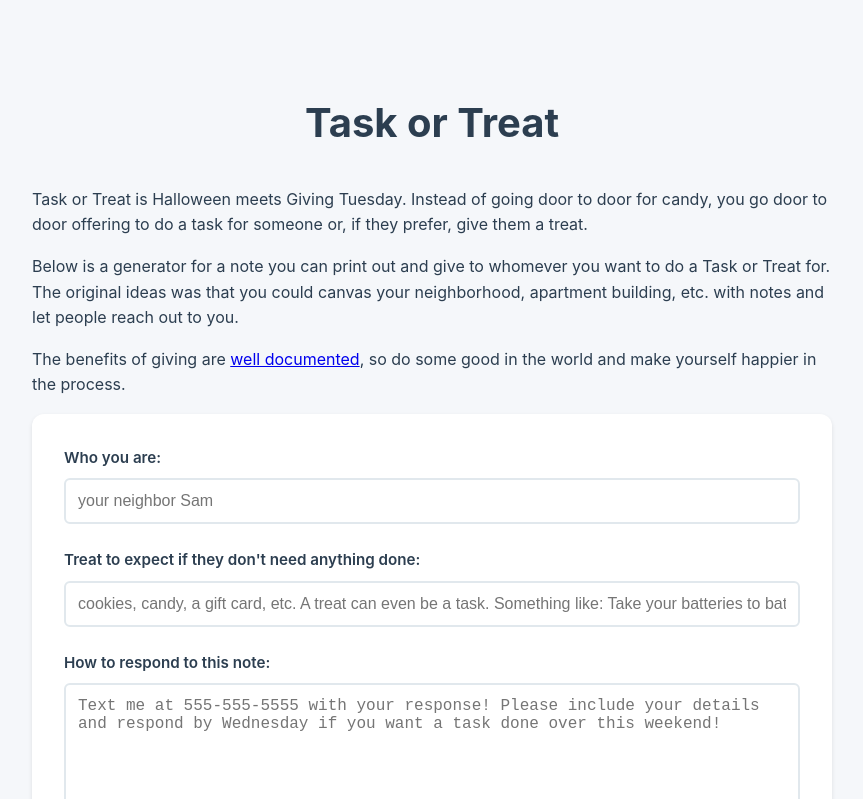
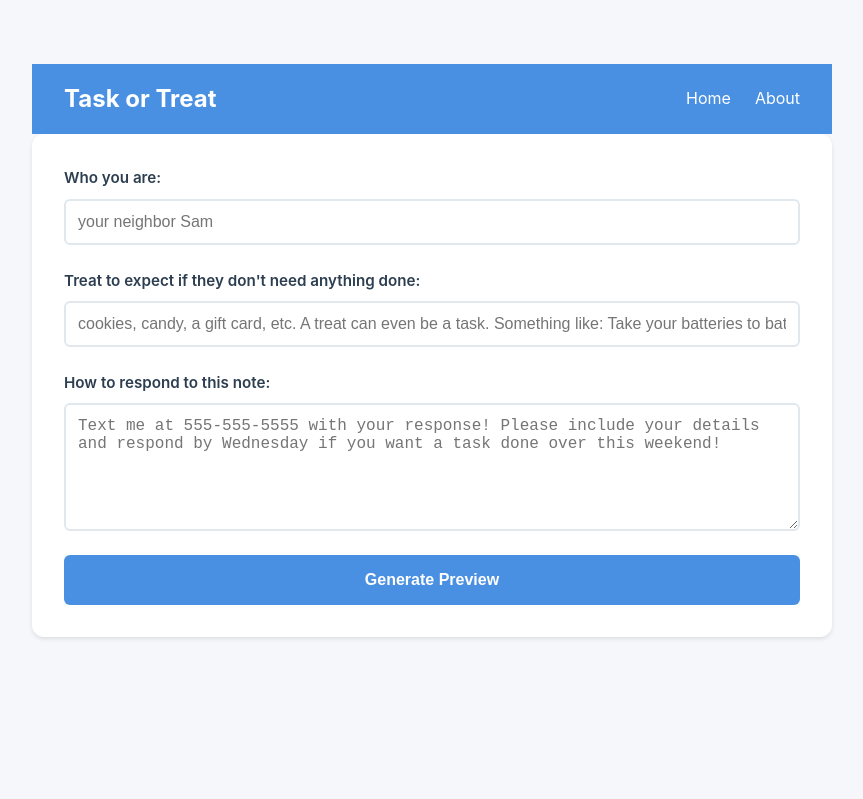
Before and after one commit to taskortreat/taskortreat.github.io, a React (Vite) app: page / in a window 1280 px wide. Shown: the top 799 px of the page, without its empty margins (208-1071 px from the left). Built offline with nearby package versions, Linux system fonts and the light colour scheme; what @react-pdf/renderer would draw is missing.

Commit message:
add about page

```diff
--- a/package.json
+++ b/package.json
@@ -16,7 +16,8 @@
     "@react-pdf/renderer": "^4.1.5",
     "gh-pages": "^6.2.0",
     "react": "^18.3.1",
-    "react-dom": "^18.3.1"
+    "react-dom": "^18.3.1",
+    "react-router-dom": "^7.0.2"
   },
   "devDependencies": {
     "@eslint/js": "^9.15.0",
--- a/src/App.jsx
+++ b/src/App.jsx
@@ -1,15 +1,22 @@
 import { useState } from 'react';
+import { Routes, Route, Link } from 'react-router-dom';
 import DocumentGenerator from './components/DocumentGenerator';
+import About from './components/About';
 
 function App() {
   return (
     <div className="App">
-      <h1>Task or Treat</h1>
-      <p>Task or Treat is Halloween meets Giving Tuesday. Instead of going door to door for candy, you go door to door offering to do a task for someone or, if they prefer, give them a treat.</p>
-      <p>Below is a generator for a note you can print out and give to whomever you want to do a Task or Treat for. The original ideas was that you could canvas your neighborhood, apartment building, etc. with notes and let people reach out to you.</p>
-      <p>The benefits of giving are <a href="https://omny.fm/shows/a-slight-change-of-plans/get-happier-with-gretchen-rubin" target="_blank" rel="noopener noreferrer">well documented</a>, so do some good in the world and make yourself happier in the process.</p>
-      <DocumentGenerator />
-      If you like what we're doing, please consider <a href="https://buymeacoffee.com/looprock" target="_blank" rel="noopener noreferrer">donating</a>.
+      <nav className="navbar">
+        <h2>Task or Treat</h2>
+        <ul>
+          <li><Link to="/">Home</Link></li>
+          <li><Link to="/about">About</Link></li>
+        </ul>
+      </nav>
+      <Routes>
+        <Route path="/" element={<DocumentGenerator />} />
+        <Route path="/about" element={<About />} />
+      </Routes>
     </div>
   );
 }
--- a/src/components/GeneratedDocument.jsx
+++ b/src/components/GeneratedDocument.jsx
@@ -60,7 +60,7 @@ const MyDocument = ({ data }) => (
         <Text>{DocumentTemplate.sections.treat(data).contactInfo.value}</Text>
         <Text>{'\n'}</Text>
         <Text style={{ fontStyle: 'italic' }}>
-          For more information please visit: https://taskortreat.org.
+          For more information please visit: https://taskortreat.com.
         </Text>
       </View>
     </Page>
@@ -93,7 +93,7 @@ function GeneratedDocument({ data }) {
           </div>
         </div>
         <p style={{ marginTop: '20px', fontStyle: 'italic' }}>
-          For more information please visit: <a href="https://taskortreat.org" target="_blank" rel="noopener noreferrer">https://taskortreat.org</a>.
+          For more information please visit: <a href="https://taskortreat.com" target="_blank" rel="noopener noreferrer">https://taskortreat.com</a>.
         </p>
       </div>
       <PDFDownloadLink
--- a/src/index.css
+++ b/src/index.css
@@ -152,3 +152,33 @@ button:hover {
     padding: 1.5rem;
   }
 }
+
+.navbar {
+  display: flex;
+  justify-content: space-between;
+  align-items: center;
+  background-color: var(--primary-color);
+  padding: 1rem 2rem;
+  color: white;
+}
+
+.navbar h2 {
+  margin: 0;
+}
+
+.navbar ul {
+  list-style: none;
+  display: flex;
+  gap: 1.5rem;
+  margin: 0;
+}
+
+.navbar a {
+  color: white;
+  text-decoration: none;
+  transition: color 0.3s;
+}
+
+.navbar a:hover {
+  color: var(--primary-hover);
+}
--- a/src/main.jsx
+++ b/src/main.jsx
@@ -1,10 +1,13 @@
 import React from 'react'
 import ReactDOM from 'react-dom/client'
+import { BrowserRouter as Router } from 'react-router-dom'
 import App from './App'
 import './index.css'
 
 ReactDOM.createRoot(document.getElementById('root')).render(
   <React.StrictMode>
-    <App />
+    <Router>
+      <App />
+    </Router>
   </React.StrictMode>,
 )
```
Also changed, not shown: 1 other file (tests, documents, lock files or other folders).
